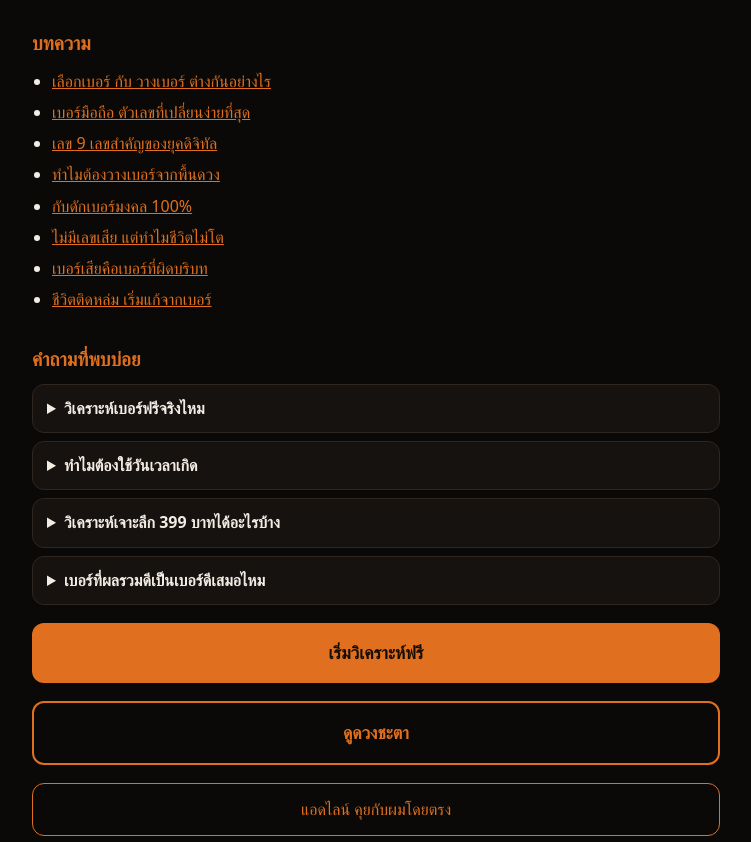
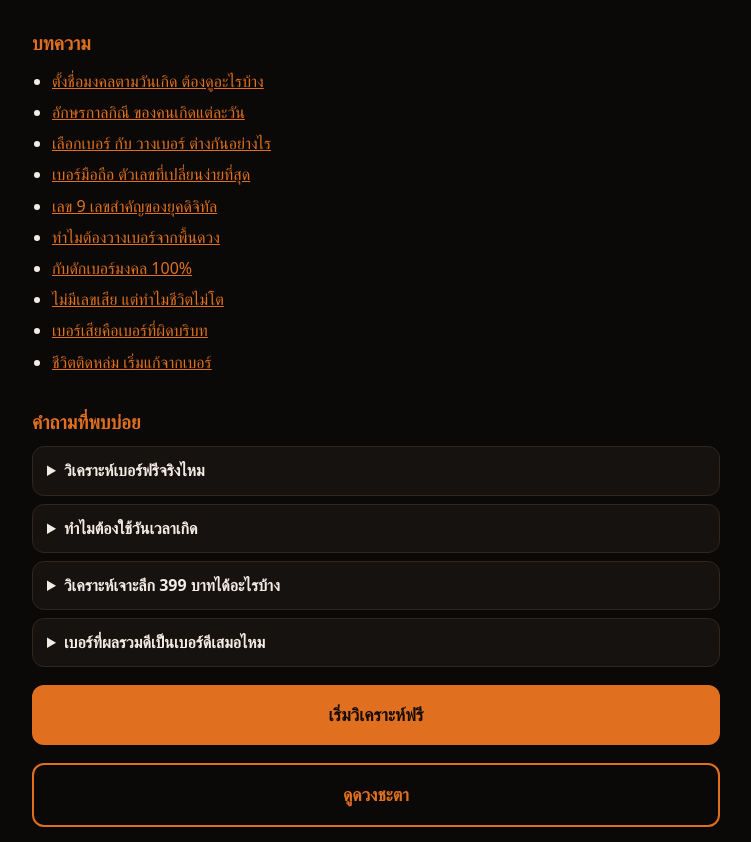
Before and after one commit to lionizev-cell/lionizev-cell.github.io, a plain HTML site: page index.html in a window 1280 px wide. Shown: the part 1385-2227 px from the top of the page, without its empty margins (264-1015 px from the left). Drawn offline with Linux system fonts and the light colour scheme.

Commit message:
อัปเดต index.html

```diff
--- a/index.html
+++ b/index.html
@@ -62,7 +62,7 @@ footer{margin-top:36px;color:var(--mu);font-size:.9rem;border-top:1px solid var(
 <div class="card"><b>ร้อยเรียงเบอร์เฉพาะตัว</b><span class="pr">เริ่มต้น 2,999 บาท</span><p class="mu">ผมร้อยเรียงเบอร์ให้เข้ากับดวง งาน และช่วงวัยของคุณ พร้อมหาเบอร์จริงให้</p></div>
 <div class="card"><b>เบอร์มงคลพร้อมขาย</b><p class="mu">เลือกจากสต๊อกเบอร์ ระบบช่วยคัดเบอร์ที่เข้ากับดวงคุณให้ ส่งซิมฟรีทั่วประเทศ</p><a class="btn2 go" data-h="#stock" href="palangtuaylek.html#stock">ดูสต๊อกเบอร์</a></div>
 <h2>บทความ</h2>
-<ul><li><a href="bt-place.html" style="color:var(--ac)">เลือกเบอร์ กับ วางเบอร์ ต่างกันอย่างไร</a></li><li><a href="bt-easy.html" style="color:var(--ac)">เบอร์มือถือ ตัวเลขที่เปลี่ยนง่ายที่สุด</a></li><li><a href="bt-nine.html" style="color:var(--ac)">เลข 9 เลขสำคัญของยุคดิจิทัล</a></li><li><a href="bt-chart.html" style="color:var(--ac)">ทำไมต้องวางเบอร์จากพื้นดวง</a></li><li><a href="bt-trap.html" style="color:var(--ac)">กับดักเบอร์มงคล 100%</a></li><li><a href="bt-weak.html" style="color:var(--ac)">ไม่มีเลขเสีย แต่ทำไมชีวิตไม่โต</a></li><li><a href="bt-context.html" style="color:var(--ac)">เบอร์เสียคือเบอร์ที่ผิดบริบท</a></li><li><a href="bt-start.html" style="color:var(--ac)">ชีวิตติดหล่ม เริ่มแก้จากเบอร์</a></li></ul>
+<ul><li><a href="bt-namepick.html" style="color:var(--ac)">ตั้งชื่อมงคลตามวันเกิด ต้องดูอะไรบ้าง</a></li><li><a href="bt-kali.html" style="color:var(--ac)">อักษรกาลกิณี ของคนเกิดแต่ละวัน</a></li><li><a href="bt-place.html" style="color:var(--ac)">เลือกเบอร์ กับ วางเบอร์ ต่างกันอย่างไร</a></li><li><a href="bt-easy.html" style="color:var(--ac)">เบอร์มือถือ ตัวเลขที่เปลี่ยนง่ายที่สุด</a></li><li><a href="bt-nine.html" style="color:var(--ac)">เลข 9 เลขสำคัญของยุคดิจิทัล</a></li><li><a href="bt-chart.html" style="color:var(--ac)">ทำไมต้องวางเบอร์จากพื้นดวง</a></li><li><a href="bt-trap.html" style="color:var(--ac)">กับดักเบอร์มงคล 100%</a></li><li><a href="bt-weak.html" style="color:var(--ac)">ไม่มีเลขเสีย แต่ทำไมชีวิตไม่โต</a></li><li><a href="bt-context.html" style="color:var(--ac)">เบอร์เสียคือเบอร์ที่ผิดบริบท</a></li><li><a href="bt-start.html" style="color:var(--ac)">ชีวิตติดหล่ม เริ่มแก้จากเบอร์</a></li></ul>
 <h2>คำถามที่พบบ่อย</h2>
 <details><summary>วิเคราะห์เบอร์ฟรีจริงไหม</summary><p>ฟรีครับ กรอกวันเดือนปีเกิด อาชีพ และเบอร์ ได้ผลสรุปทันที ไม่ต้องสมัครสมาชิก</p></details>
 <details><summary>ทำไมต้องใช้วันเวลาเกิด</summary><p>เลขแต่ละตัวแทนดาวแต่ละดวง ดาวที่ดีในดวงคนหนึ่งอาจอ่อนในดวงอีกคน เบอร์เดียวกันจึงให้ผลต่างกัน ต้องดูพื้นดวงจริงของเจ้าของเบอร์</p></details>
```
